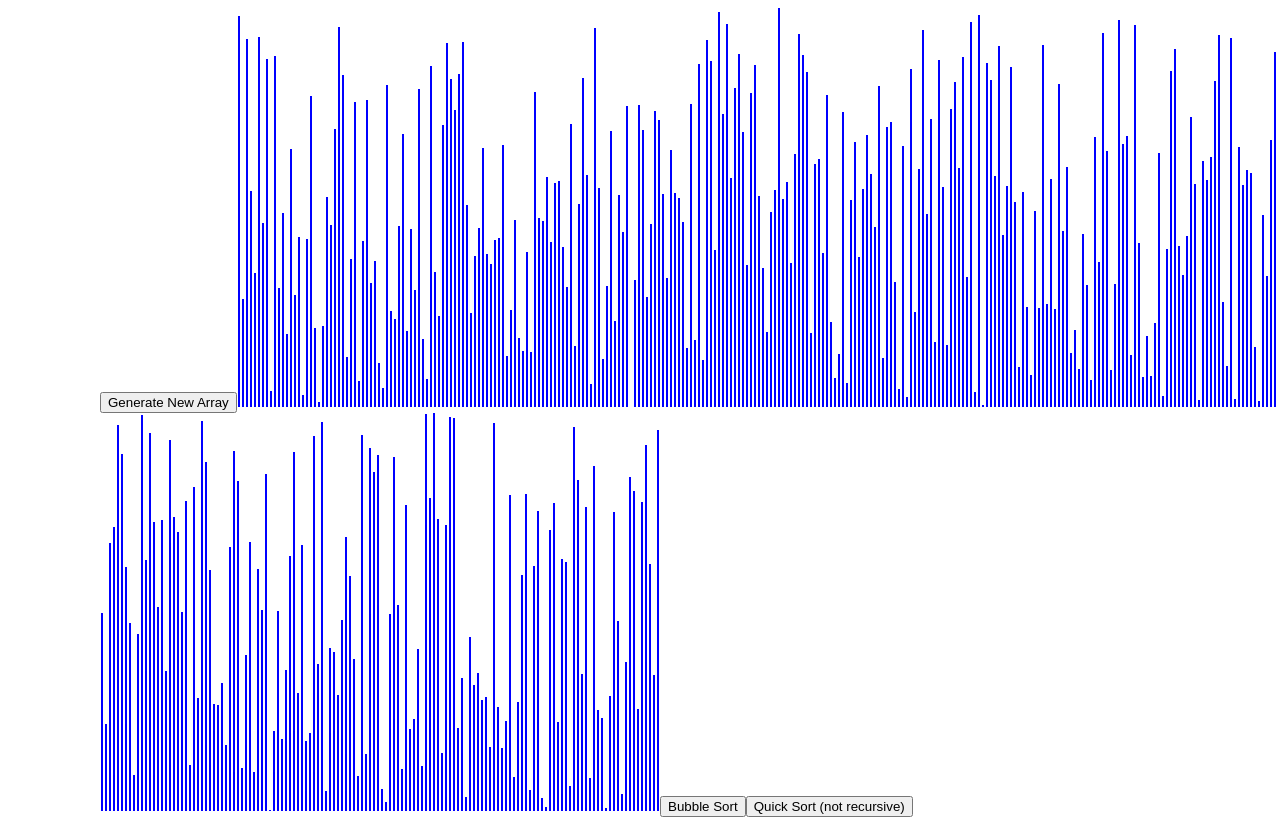
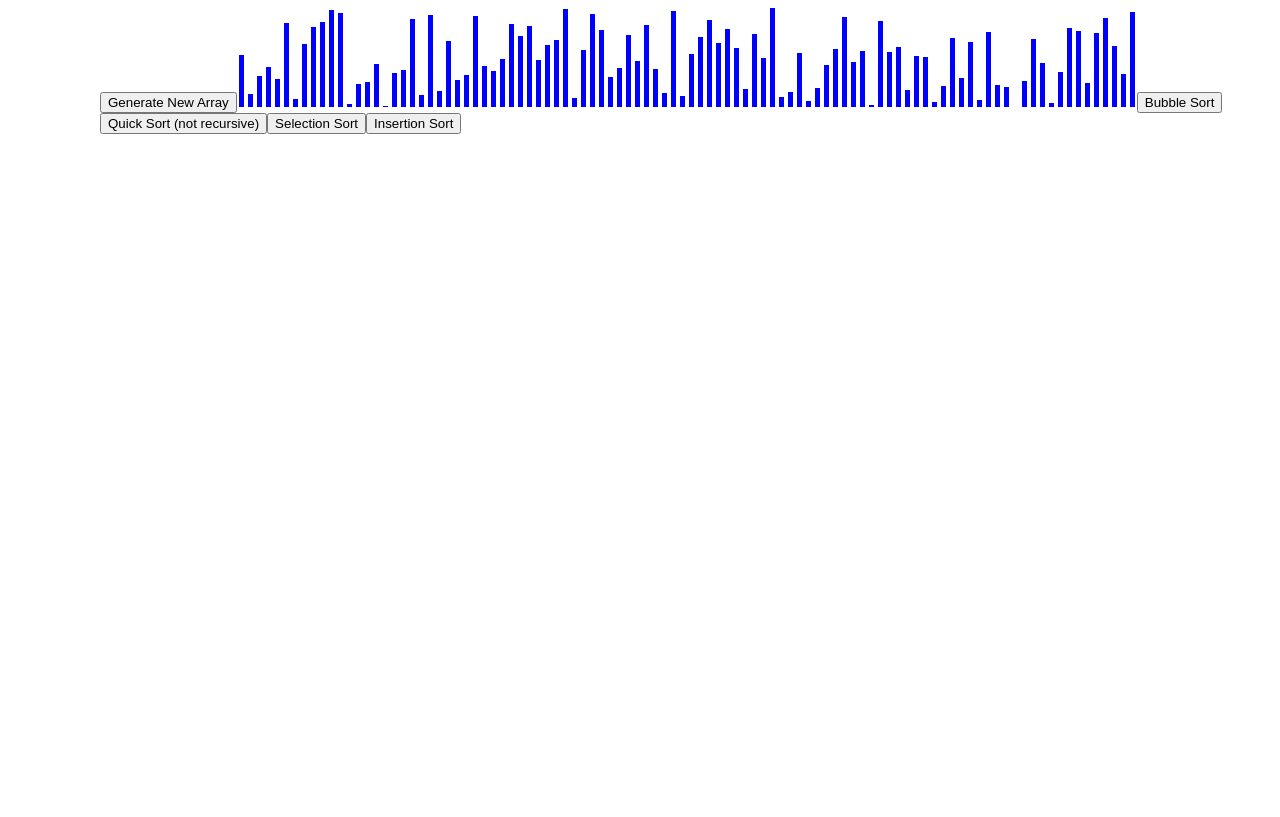
Before and after one commit to JeremiSavard/Not-another-sorting-visualizer, a Next.js app: page / in a window 1280 px wide. Built offline with nearby package versions, Linux system fonts and the light colour scheme.

Commit message:
insertion algo working (buggy)

```diff
--- a/components/sortingVisualizer.jsx
+++ b/components/sortingVisualizer.jsx
@@ -27,12 +27,60 @@ export default class SortingVisualizer extends React.Component {
         //for (let i = 0; i < 400; i++){
         //    array.push(randomIntFromInterval(5, 730));
         //}
-        for (let i = 0; i < 400; i++) {
+        for (let i = 0; i < 100; i++) {
             array.push(i)
         }
         this.shuffleArray(array);
         this.setState({array});
         return;
+    }
+
+    insertionSort(){
+        let results = [];
+        let bars = [];
+        results = algo.insertionSort(this.state.array)
+        bars = document.getElementsByClassName("sortingVisualizer_arrayBar__Yomyf")
+
+        for (let i = 0; i < results.length; i++) {
+            console.log(results[i][1])
+            setTimeout(() => {
+                bars[results[i][0]].style.backgroundColor = "red";
+                bars[results[i][1]].style.backgroundColor = "red";
+            }, i*10);
+
+            setTimeout(() => {
+                bars[results[i][0]].style.height = bars[results[i][1]].style.height
+
+                bars[results[i][0]].style.backgroundColor = "blue";
+                bars[results[i][1]].style.backgroundColor = "blue";
+
+            }, (i+1)*10);
+        }
+    }
+
+    selectionSort(){
+        let results = [];
+        let temp = 0;
+        let bars = [];
+        results = algo.selectionSort(this.state.array)
+        bars = document.getElementsByClassName("sortingVisualizer_arrayBar__Yomyf")
+
+        for (let i = 0; i < results.length; i++) {
+            setTimeout(() => {
+                bars[results[i][0]].style.backgroundColor = "red";
+                bars[results[i][1]].style.backgroundColor = "red";
+            }, i*50);
+
+            setTimeout(() => {
+                temp = bars[results[i][0]].style.height
+                bars[results[i][0]].style.height = bars[results[i][1]].style.height
+                bars[results[i][1]].style.height = temp
+
+                bars[results[i][0]].style.backgroundColor = "blue";
+                bars[results[i][1]].style.backgroundColor = "blue";
+
+            }, (i+1)*50);
+        }
     }
 
     quickSort(){
@@ -43,17 +91,23 @@ export default class SortingVisualizer extends React.Component {
         bars = document.getElementsByClassName("sortingVisualizer_arrayBar__Yomyf")
 
         for (let i = 0; i < results.length; i++) {
-            setTimeout(() => {
                if(results[i][0]==results[i][1]){
                 console.log("do nothing")
                }
                else{
-                temp = bars[results[i][0]].style.height
-                bars[results[i][0]].style.height = bars[results[i][1]].style.height
-                bars[results[i][1]].style.height = temp
-               }
+                    setTimeout(() => {
+                        bars[results[i][0]].style.backgroundColor = "red";
+                        bars[results[i][1]].style.backgroundColor = "red";
+                    }, i*50);
+                    setTimeout(() => {
+                        temp = bars[results[i][0]].style.height
+                        bars[results[i][0]].style.height = bars[results[i][1]].style.height
+                        bars[results[i][1]].style.height = temp
 
-            }, i*10);
+                        bars[results[i][0]].style.backgroundColor = "blue";
+                        bars[results[i][1]].style.backgroundColor = "blue";
+                    }, (i+1)*50);
+                }
         }
     }
 
@@ -112,6 +166,8 @@ export default class SortingVisualizer extends React.Component {
                 ))}
                 <button onClick={() => this.bubbleSort()}>Bubble Sort</button>
                 <button onClick={() => this.quickSort()}>Quick Sort (not recursive)</button>
+                <button onClick={() => this.selectionSort()}>Selection Sort</button>
+                <button onClick={() => this.insertionSort()}>Insertion Sort</button>
             </div>
       );
     }
--- a/components/sortingVisualizer.module.css
+++ b/components/sortingVisualizer.module.css
@@ -4,8 +4,8 @@
 }
 
 .arrayBar{
-    width: 2px;
+    width: 5px;
     background-color: blue;
     display: inline-block;
-    margin: 0 1px;
+    margin: 0 2px;
 }
--- a/src/sortingAlgorithms.js
+++ b/src/sortingAlgorithms.js
@@ -75,3 +75,56 @@ for (let i = 0; i < len - 1; i++) {
 }
 return [swap, compare];
 }
+
+export function selectionSort(arr) {
+  const n = arr.length;
+  let animSelection = []
+
+  for (let i = 0; i < n; i++) {
+    let minIndex = i;
+
+    // Find the index of the minimum element in the remaining unsorted portion
+    for (let j = i + 1; j < n; j++) {
+      if (arr[j] < arr[minIndex]) {
+        minIndex = j;
+      }
+    }
+
+    // Swap the minimum element with the current element (if they are different)
+    if (minIndex !== i) {
+      const temp = arr[i];
+      arr[i] = arr[minIndex];
+      arr[minIndex] = temp;
+      animSelection.push([i, minIndex])
+    }
+  }
+  return animSelection
+}
+
+export function insertionSort(arr) {
+  const n = arr.length;
+  let animInsertion = []
+
+  for (let i = 1; i < n; i++) {
+    const key = arr[i];
+    let j = i - 1;
+
+    // Move elements of arr[0..i-1] that are greater than key
+    // to one position ahead of their current position
+    while (j >= 0 && arr[j] > key) {
+      arr[j + 1] = arr[j];
+      if(j == 0){
+        animInsertion.push([(j + 1),j])
+      }
+      j--;
+      if(j>0){
+        animInsertion.push([(j + 1),j])
+      }
+    }
+
+    arr[j + 1] = key;
+    animInsertion.push([(j + 1), i])
+
+  }
+  return animInsertion
+}
```
